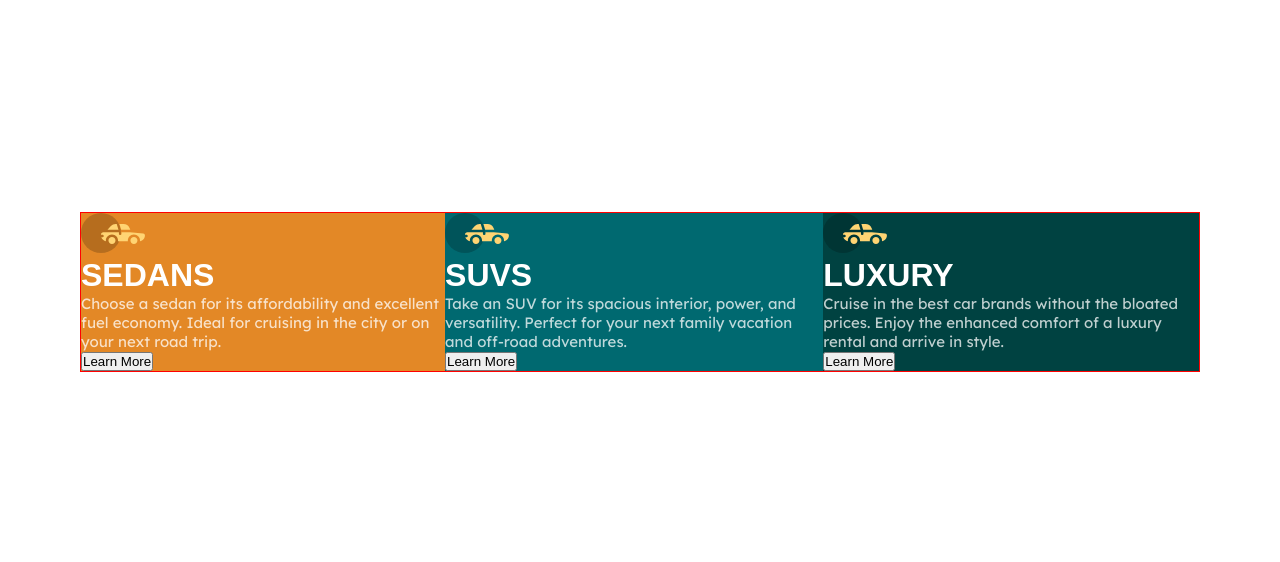
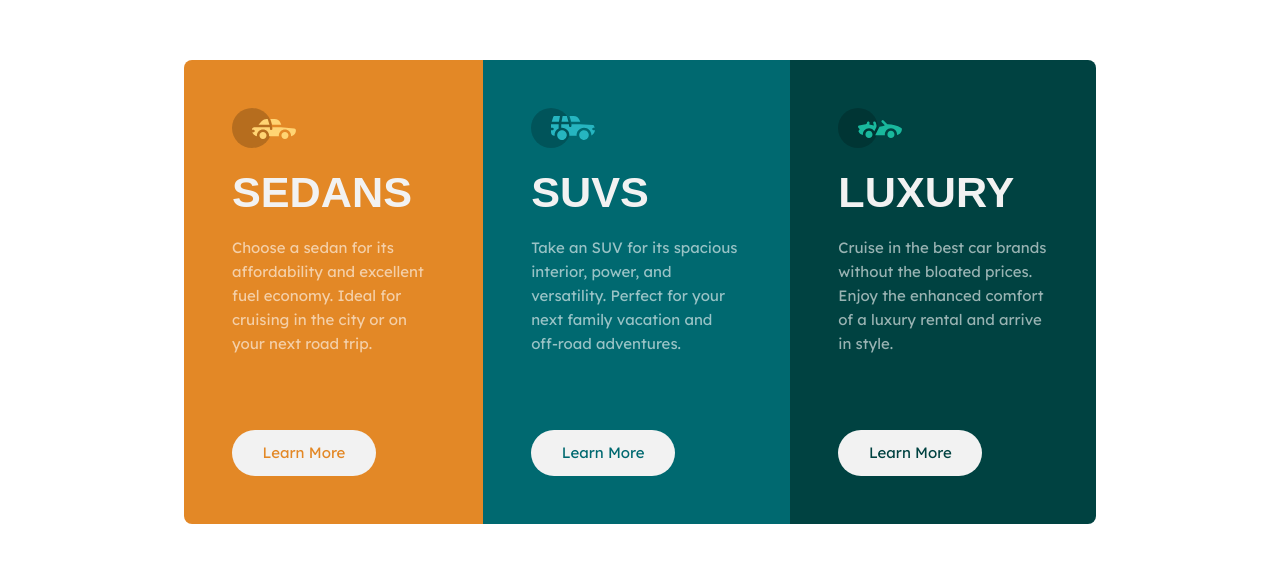
Before and after one commit to HaiDangN/3-column-preview-card-component, a plain HTML site: page index.html in a window 1280 px wide. Shown: the part 108-670 px from the top of the page. Drawn offline with Linux system fonts and the light colour scheme; a web font is replaced by a local one.

Commit message:
style: complete component styling

```diff
--- a/index.html
+++ b/index.html
@@ -24,26 +24,25 @@
           Choose a sedan for its affordability and excellent fuel economy. Ideal for cruising in the city
           or on your next road trip.
         </p>
-
-        <button>Learn More</button>
+        <button class="preview-card__button--sedan">Learn More</button>
       </section>
       <section class="preview-card__column preview-card__column--suv">
-        <img src="images/icon-sedans.svg" alt="Small illustration of an SUV.">
+        <img src="images/icon-suvs.svg" alt="Small illustration of an SUV.">
         <h1>SUVs</h1>
         <p>
           Take an SUV for its spacious interior, power, and versatility. Perfect for your next family vacation
           and off-road adventures.
         </p>
-        <button>Learn More</button>
+        <button class="preview-card__button--suv">Learn More</button>
       </section>
       <section class="preview-card__column preview-card__column--luxury">
-        <img src="images/icon-sedans.svg" alt="Small illustration of Sedan.">
+        <img src="images/icon-luxury.svg" alt="Small illustration of Sedan.">
         <h1>Luxury</h1>
         <p>
           Cruise in the best car brands without the bloated prices. Enjoy the enhanced comfort of a luxury
           rental and arrive in style.
         </p>
-        <button>Learn More</button>
+        <button class="preview-card__button--luxury">Learn More</button>
       </section>
     </section>
   </main>
--- a/style.css
+++ b/style.css
@@ -14,19 +14,53 @@ body {
     font-family: 'Lexend Deca', sans-serif;
     font-size: .9375rem;
     font-weight: 400;
+    line-height: 1.5rem;
     color: white;
 }
 .preview-card {
-    border: 1px red solid;
     display: flex;
+    max-width: 57rem;
+    height: 29rem;
+
+    border-radius: .5rem;
+    overflow: hidden;
 }
 h1 {
     text-transform: uppercase;
     font-family: 'Big Shoulders', sans-serif;
-    font-size: 2rem;
+    font-size: 2.7rem;
+    color: hsl(0, 0%, 95%);
 }
 p {
-    color: hsla(0, 0%, 100%, 0.75);
+    color: hsla(0, 0%, 100%, 0.6);
+}
+.preview-card__column {
+    padding: 3rem;
+    gap: 2rem;
+    display: flex;
+    flex-direction: column;
+}
+img {
+    width: 4rem;
+}
+button {
+    margin-top: auto;
+    font: inherit;
+    cursor: pointer;
+    border: none;
+    background-color: hsl(0, 0%, 95%);
+    padding: .7rem;
+    width: 9rem;
+    border-radius: 3rem;
+}
+.preview-card__button--sedan {
+    color: hsl(31, 77%, 52%);
+}
+.preview-card__button--suv {
+    color: hsl(184, 100%, 22%);
+}
+.preview-card__button--luxury {
+    color: hsl(179, 100%, 13%);
 }
 .preview-card__column--sedan {
     background-color: hsl(31, 77%, 52%);
```
